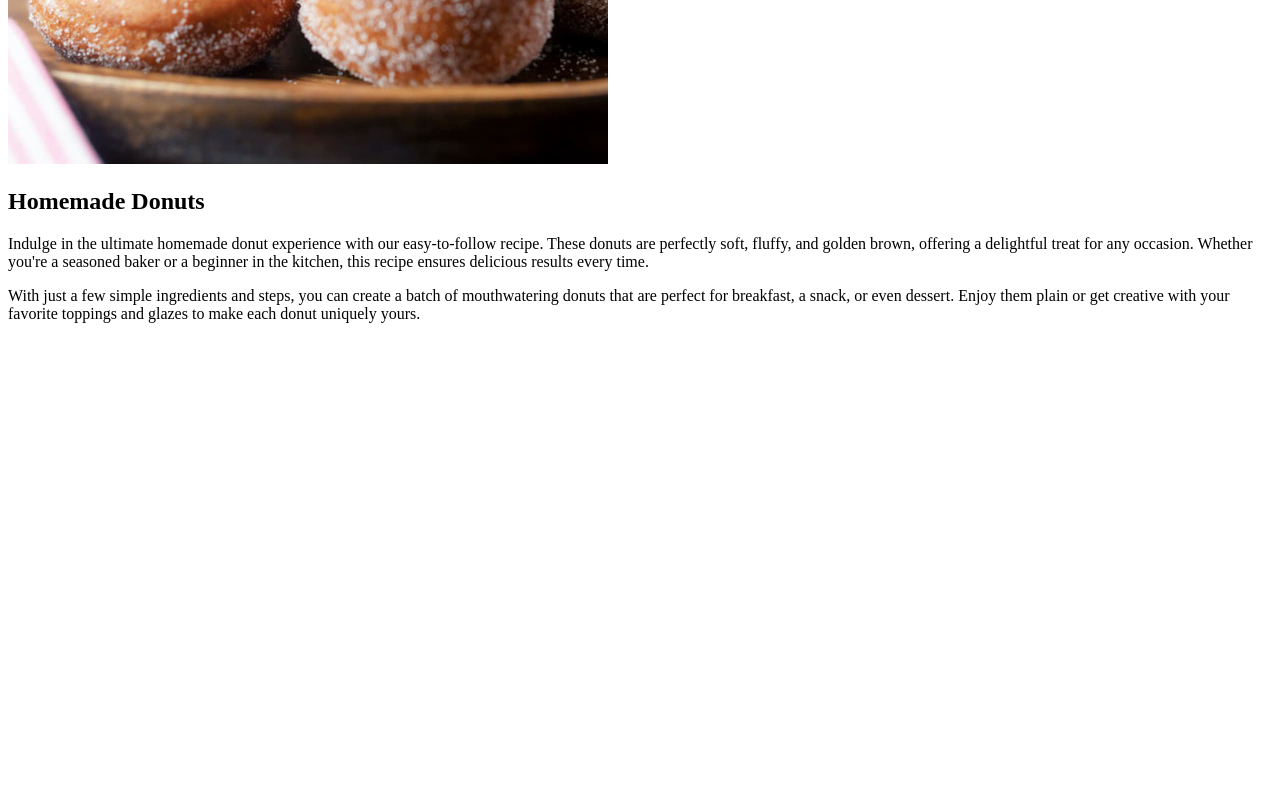
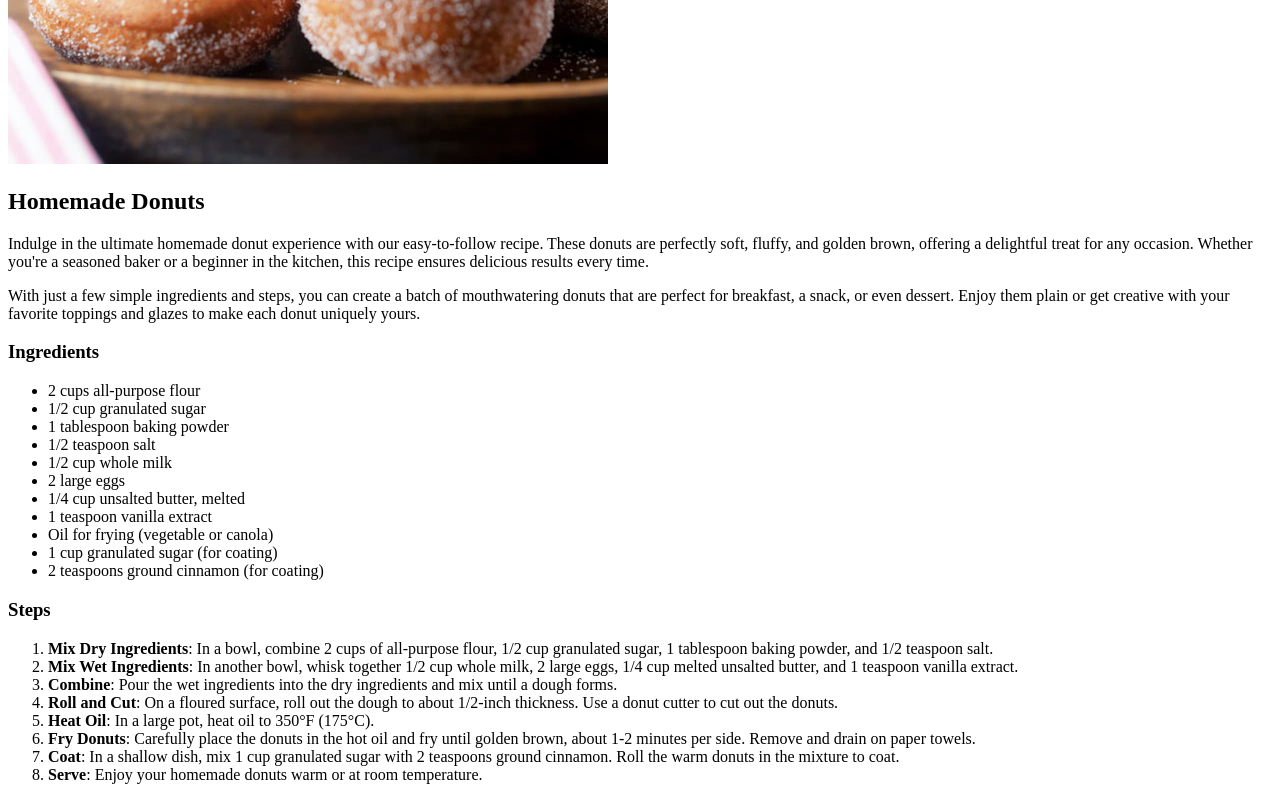
Before and after one commit to Dannydottwebdevv/recipes-project, a plain HTML site: page donut.html in a window 1280 px wide. Shown: the part 516-1316 px from the top of the page. Before the commit the page ends 855 px from the top, so only its background shows below. Drawn offline with Linux system fonts and the light colour scheme.

Commit message:
Added the ingredients and the steps to be able to make the donuts. Did this by using an ordered list and an unordered list

```diff
--- a/donut.html
+++ b/donut.html
@@ -27,5 +27,57 @@
       dessert. Enjoy them plain or get creative with your favorite toppings and
       glazes to make each donut uniquely yours.
     </p>
+    <h3>Ingredients</h3>
+    <ul>
+      <li>2 cups all-purpose flour</li>
+      <li>1/2 cup granulated sugar</li>
+      <li>1 tablespoon baking powder</li>
+      <li>1/2 teaspoon salt</li>
+      <li>1/2 cup whole milk</li>
+      <li>2 large eggs</li>
+      <li>1/4 cup unsalted butter, melted</li>
+      <li>1 teaspoon vanilla extract</li>
+      <li>Oil for frying (vegetable or canola)</li>
+      <li>1 cup granulated sugar (for coating)</li>
+      <li>2 teaspoons ground cinnamon (for coating)</li>
+    </ul>
+    <h3>Steps</h3>
+    <ol>
+      <li>
+        <strong>Mix Dry Ingredients</strong>: In a bowl, combine 2 cups of
+        all-purpose flour, 1/2 cup granulated sugar, 1 tablespoon baking powder,
+        and 1/2 teaspoon salt.
+      </li>
+      <li>
+        <strong>Mix Wet Ingredients</strong>: In another bowl, whisk together
+        1/2 cup whole milk, 2 large eggs, 1/4 cup melted unsalted butter, and 1
+        teaspoon vanilla extract.
+      </li>
+      <li>
+        <strong>Combine</strong>: Pour the wet ingredients into the dry
+        ingredients and mix until a dough forms.
+      </li>
+      <li>
+        <strong>Roll and Cut</strong>: On a floured surface, roll out the dough
+        to about 1/2-inch thickness. Use a donut cutter to cut out the donuts.
+      </li>
+      <li>
+        <strong>Heat Oil</strong>: In a large pot, heat oil to 350°F (175°C).
+      </li>
+      <li>
+        <strong>Fry Donuts</strong>: Carefully place the donuts in the hot oil
+        and fry until golden brown, about 1-2 minutes per side. Remove and drain
+        on paper towels.
+      </li>
+      <li>
+        <strong>Coat</strong>: In a shallow dish, mix 1 cup granulated sugar
+        with 2 teaspoons ground cinnamon. Roll the warm donuts in the mixture to
+        coat.
+      </li>
+      <li>
+        <strong>Serve</strong>: Enjoy your homemade donuts warm or at room
+        temperature.
+      </li>
+    </ol>
   </body>
 </html>
```
